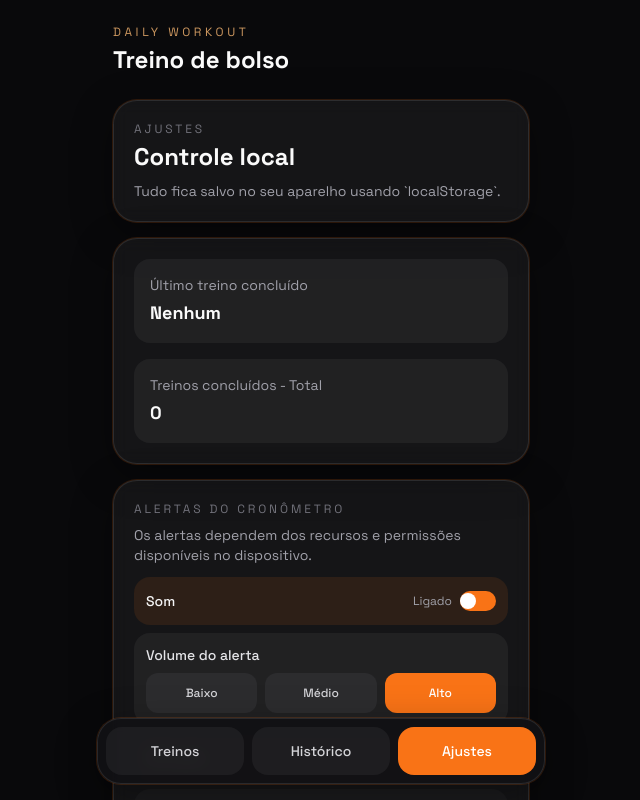
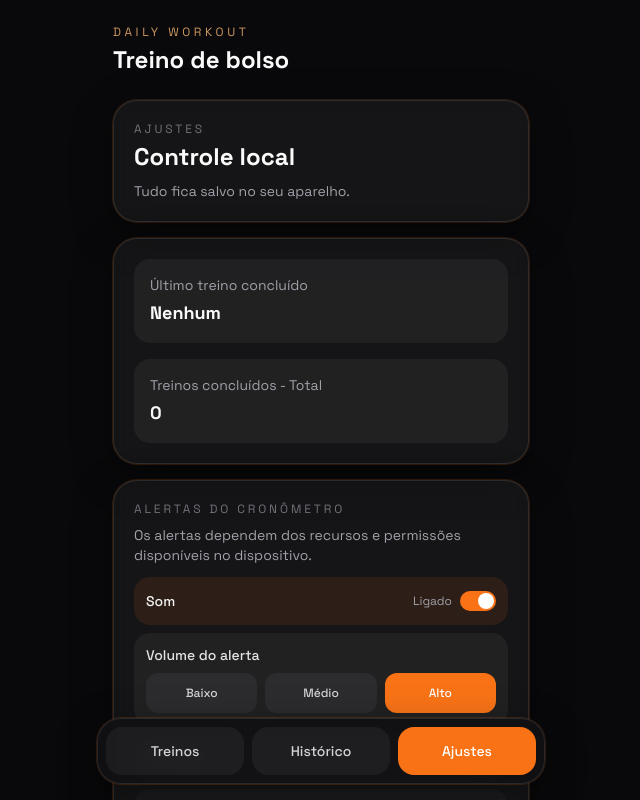
Before and after one commit to lnrdgst/daily-workout, a React (Vite) app: page /settings in a window 1280 px wide. Shown: the top 800 px of the page, without its empty margins (319-959 px from the left). Built offline with nearby package versions, Linux system fonts and the light colour scheme.

Commit message:
fix: corrige estado visual dos switches de alertas

```diff
--- a/src/pages/SettingsPage.tsx
+++ b/src/pages/SettingsPage.tsx
@@ -29,7 +29,7 @@ const AlertToggle = ({ label, enabled, disabled = false, onClick }: AlertToggleP
     <span className="flex items-center gap-2 text-xs text-zinc-400">
       {enabled ? 'Ligado' : 'Desligado'}
       <span className={`relative h-5 w-9 rounded-full transition ${enabled ? 'bg-accent-500' : 'bg-white/15'}`} aria-hidden="true">
-        <span className={`absolute top-0.5 h-4 w-4 rounded-full bg-white transition ${enabled ? 'left-4.5' : 'left-0.5'}`} />
+        <span className={`absolute left-0.5 top-0.5 h-4 w-4 rounded-full bg-white transition-transform ${enabled ? 'translate-x-4' : 'translate-x-0'}`} />
       </span>
     </span>
   </button>
@@ -96,7 +96,7 @@ export const SettingsPage = () => {
       <section className="panel p-5">
         <p className="text-xs uppercase tracking-[0.24em] text-zinc-500">Ajustes</p>
         <h2 className="mt-1 text-2xl font-bold">Controle local</h2>
-        <p className="mt-2 text-sm text-zinc-400">Tudo fica salvo no seu aparelho usando `localStorage`.</p>
+        <p className="mt-2 text-sm text-zinc-400">Tudo fica salvo no seu aparelho.</p>
       </section>
 
       <section className="panel space-y-4 p-5">
```
